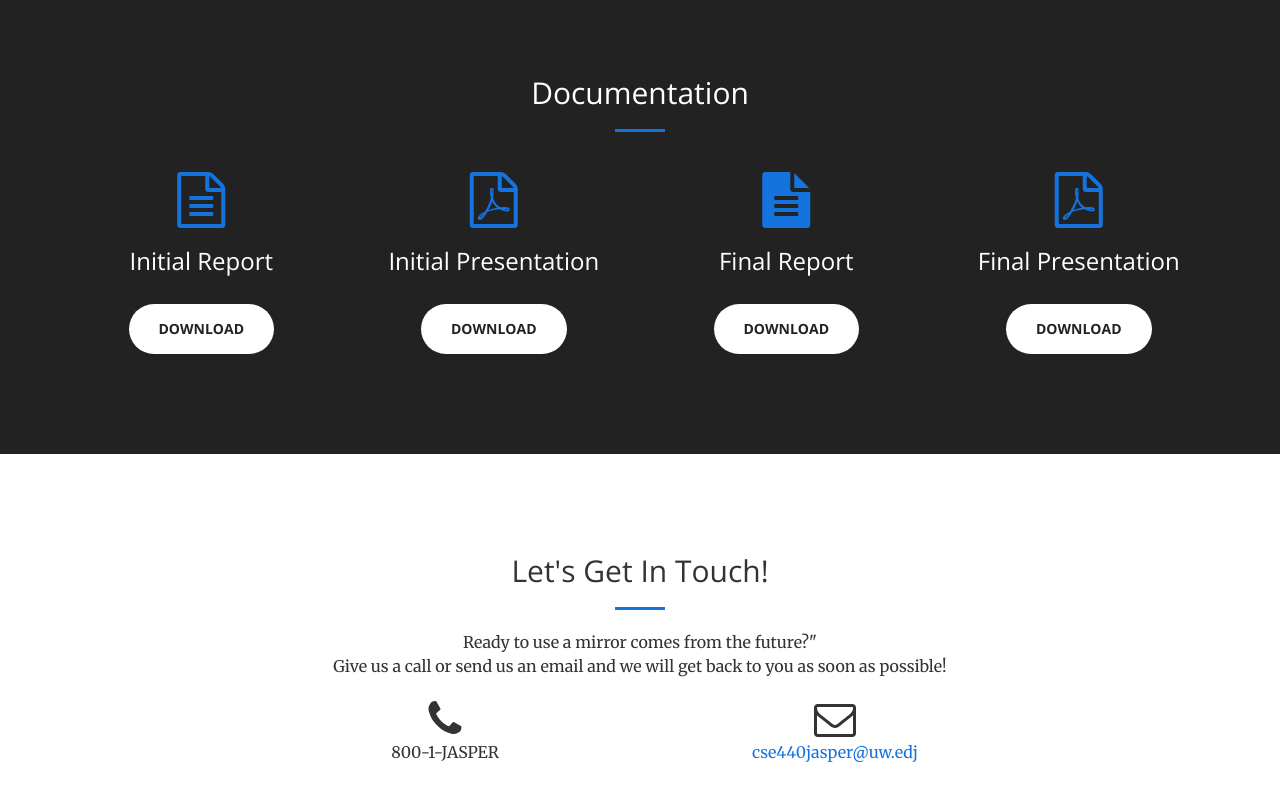
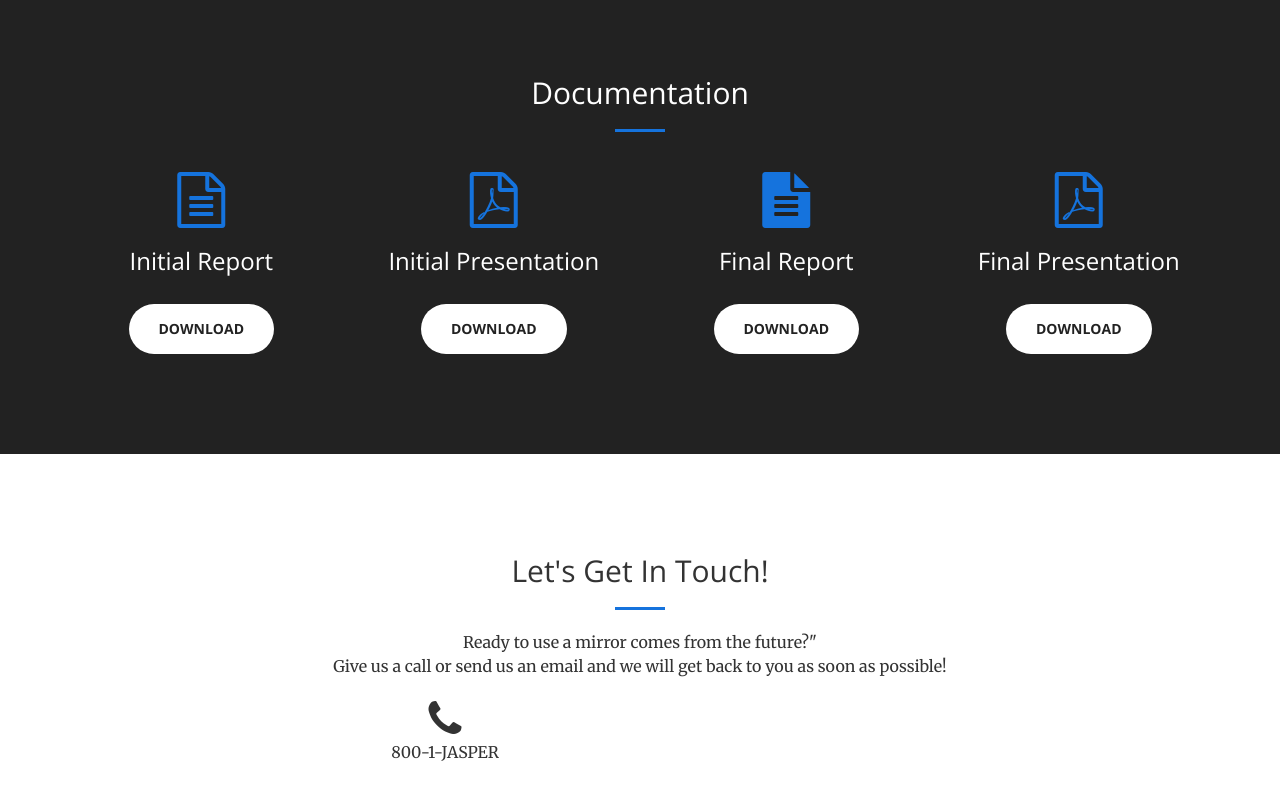
Before and after one commit to dbabbs/jasper-web, a website: page index.html in a window 1280 px wide. Shown: the part 4124-4924 px from the top of the page. Drawn offline with nearby package versions, Linux system fonts and the light colour scheme.

Commit message:
group email

```diff
--- a/index.html
+++ b/index.html
@@ -381,10 +381,10 @@
                 <i class="fa fa-phone fa-3x sr-contact"></i>
                 <p>800-1-JASPER</p>
             </div>
-            <div class="col-lg-4 text-center">
-                <i class="fa fa-envelope-o fa-3x sr-contact"></i>
-                <p><a href="mailto:your-email@your-domain.com">cse440jasper@uw.edj</a></p>
-            </div>
+            <!--<div class="col-lg-4 text-center">-->
+                <!--<i class="fa fa-envelope-o fa-3x sr-contact"></i>-->
+                <!--<p><a href="mailto:your-email@your-domain.com">cse440jasper@uw.edu</a></p>-->
+            <!--</div>-->
         </div>
     </div>
 </section>
```
